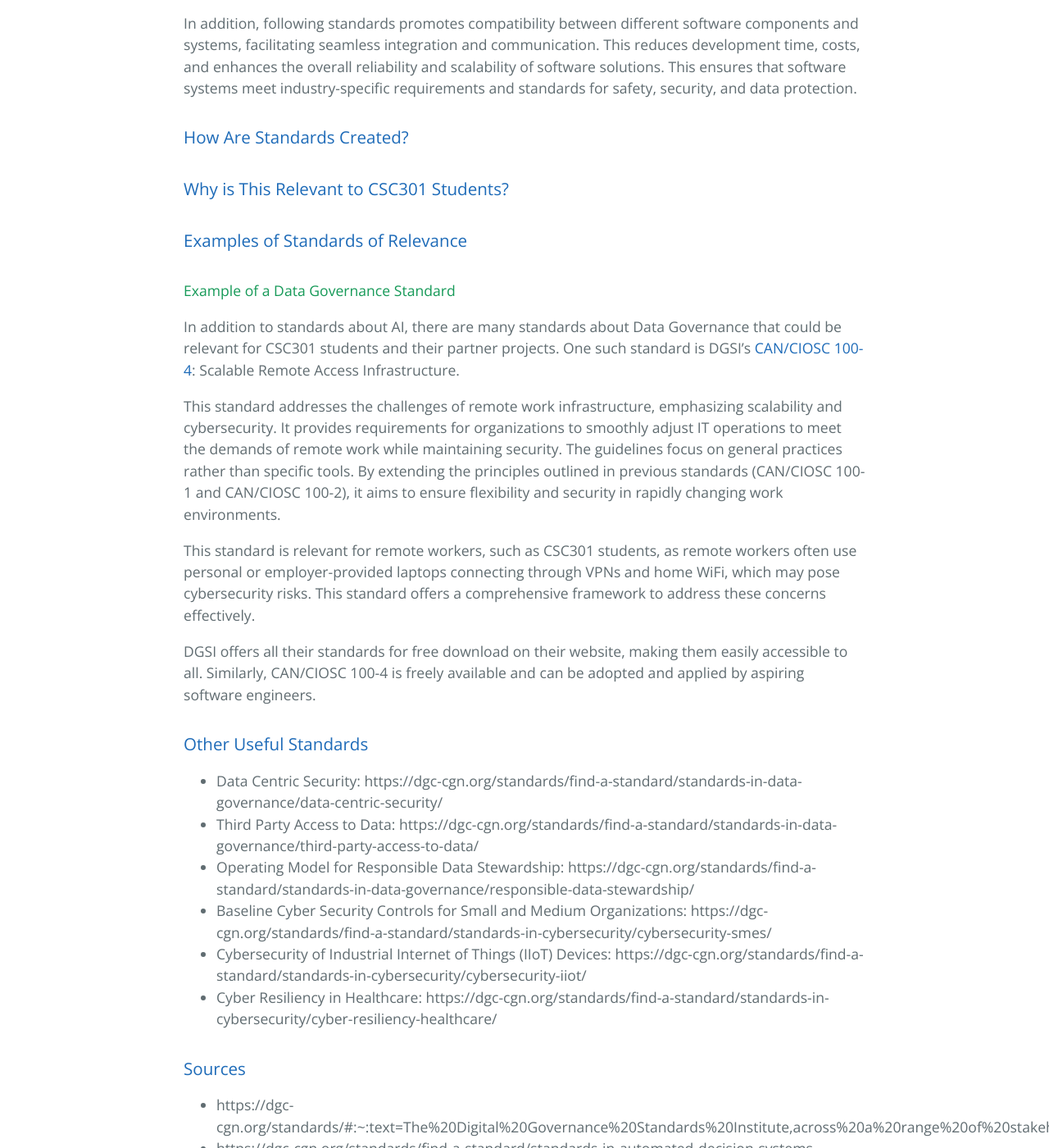
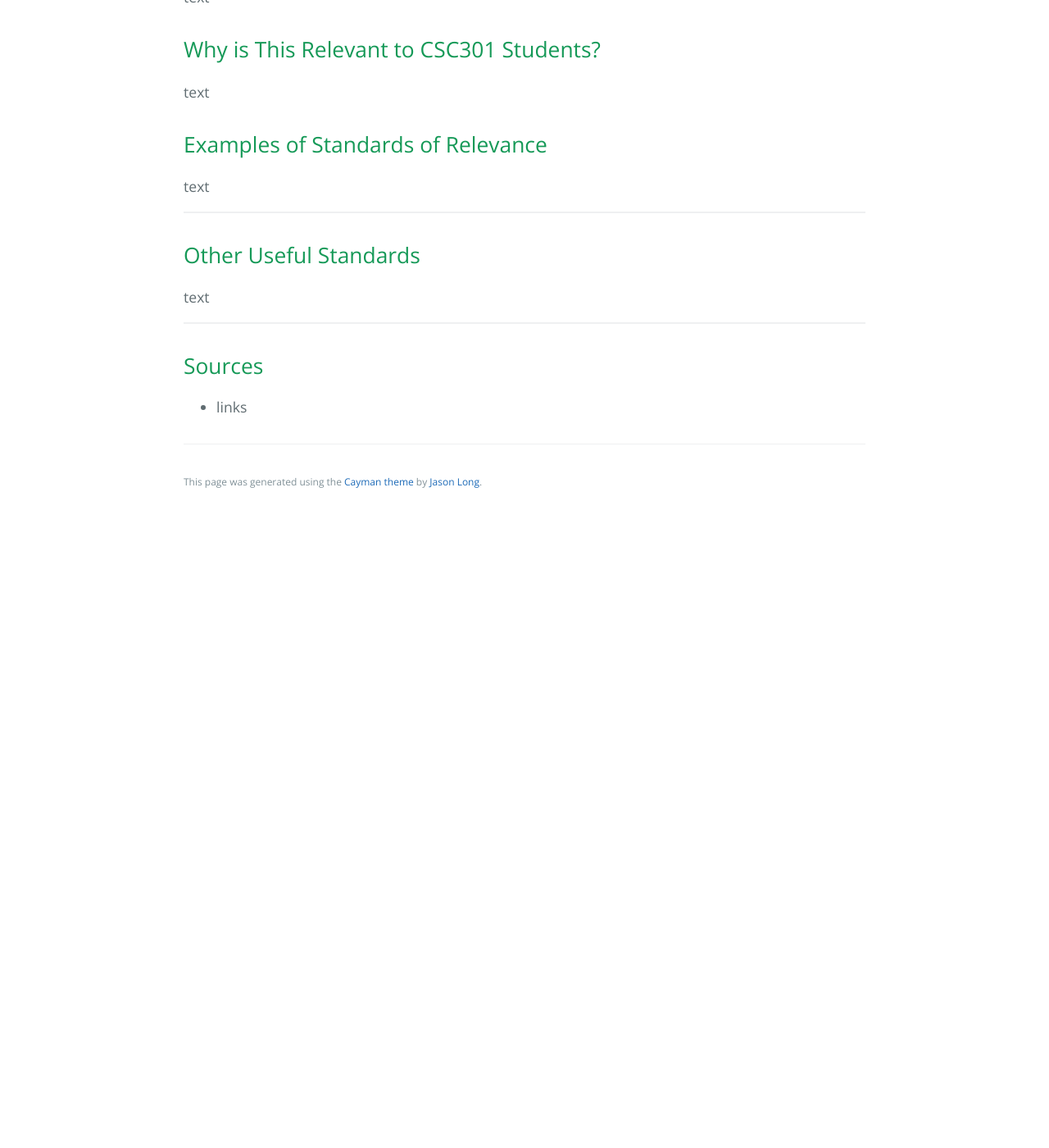
Before and after one commit to learning-software-engineering/learning-software-engineering.github.io, a Jekyll site: the page built from Topics/Development_Process/Standards_For_Best_Practices.md, in a window 1280 px wide and 1400 px high, scrolled down 1330 px. Shown: the whole window at 82% size. Built offline with Jekyll 4.4.1, drawn with Linux system fonts in a browser that asks for light colours; our own code applies the rules of GitHub Pages for plain Markdown files; after the commit the page ends 1960 px from its top, so only the background shows below that; some of the changed text lies outside the part shown.

Commit message:
skeleton

```diff
--- a/Topics/Development_Process/Standards_For_Best_Practices.md
+++ b/Topics/Development_Process/Standards_For_Best_Practices.md
@@ -16,44 +16,38 @@
 
 ### [Sources](#sources-1)
 
-### What Is a Standard?
+---
 
-According to the Standards Council of Canada (SCC), a standard is defined "as a document, established by consensus and approved by a recognized body, that provides for common and repeated use, rules, guidelines or characteristics for activities or their results, aimed at the achievement of the optimum degree or order in a given context."
+## What is a Standard?
 
-### [Why Are Standards Important?](#why-are-standards-important-1)
+text
 
-Broadly, standards play an important role for ensuring consistency, safety, and quality. They serve as guiding principles for excellence. In the world of technology, such as software engineering, they act as a benchmark for developers to create high-quality, maintainable code that meets industry standards and best practices.
+## Why Are Standards Important?
 
-In addition, following standards promotes compatibility between different software components and systems, facilitating seamless integration and communication. This reduces development time, costs, and enhances the overall reliability and scalability of software solutions. This ensures that software systems meet industry-specific requirements and standards for safety, security, and data protection.
+text
 
-### [How Are Standards Created?](#how-are-standards-created-1)
+---
 
-### [Why is This Relevant to CSC301 Students?](#why-is-this-relevant-to-csc301-students-1)
+## How Are Standards Created?
 
-### [Examples of Standards of Relevance](#examples-of-standards-of-relevance-1)
+text
 
-#### Example of a Data Governance Standard
+## Why is This Relevant to CSC301 Students?
 
-In addition to standards about AI, there are many standards about Data Governance that could be relevant for CSC301 students and their partner projects. One such standard is DGSI’s [CAN/CIOSC 100-4](https://dgc-cgn.org/standards/find-a-standard/standards-in-data-governance/remote-access-infrastructure/): Scalable Remote Access Infrastructure.
+text
 
-This standard addresses the challenges of remote work infrastructure, emphasizing scalability and cybersecurity. It provides requirements for organizations to smoothly adjust IT operations to meet the demands of remote work while maintaining security. The guidelines focus on general practices rather than specific tools. By extending the principles outlined in previous standards (CAN/CIOSC 100-1 and CAN/CIOSC 100-2), it aims to ensure flexibility and security in rapidly changing work environments.
+## Examples of Standards of Relevance
 
-This standard is relevant for remote workers, such as CSC301 students, as remote workers often use personal or employer-provided laptops connecting through VPNs and home WiFi, which may pose cybersecurity risks. This standard offers a comprehensive framework to address these concerns effectively.
+text
 
-DGSI offers all their standards for free download on their website, making them easily accessible to all. Similarly, CAN/CIOSC 100-4 is freely available and can be adopted and applied by aspiring software engineers.
+---
 
-### [Other Useful Standards](#other-useful-standards-1)
+## Other Useful Standards
 
-- Data Centric Security: https://dgc-cgn.org/standards/find-a-standard/standards-in-data-governance/data-centric-security/
-- Third Party Access to Data: https://dgc-cgn.org/standards/find-a-standard/standards-in-data-governance/third-party-access-to-data/
-- Operating Model for Responsible Data Stewardship: https://dgc-cgn.org/standards/find-a-standard/standards-in-data-governance/responsible-data-stewardship/
-- Baseline Cyber Security Controls for Small and Medium Organizations: https://dgc-cgn.org/standards/find-a-standard/standards-in-cybersecurity/cybersecurity-smes/
-- Cybersecurity of Industrial Internet of Things (IIoT) Devices: https://dgc-cgn.org/standards/find-a-standard/standards-in-cybersecurity/cybersecurity-iiot/
-- Cyber Resiliency in Healthcare: https://dgc-cgn.org/standards/find-a-standard/standards-in-cybersecurity/cyber-resiliency-healthcare/
+text
 
-### [Sources](#sources-1)
+---
 
-- https://dgc-cgn.org/standards/#:~:text=The%20Digital%20Governance%20Standards%20Institute,across%20a%20range%20of%20stakeholders.
-- https://dgc-cgn.org/standards/find-a-standard/standards-in-automated-decision-systems-ai/cisoc101/
-- https://www.tpsgc-pwgsc.gc.ca/ongc-cgsb/programme-program/normes-standards/procedure-process-eng.html
-- https://dgc-cgn.org/standards/find-a-standard/standards-in-data-governance/remote-access-infrastructure/
+## Sources
+
+- links
```
